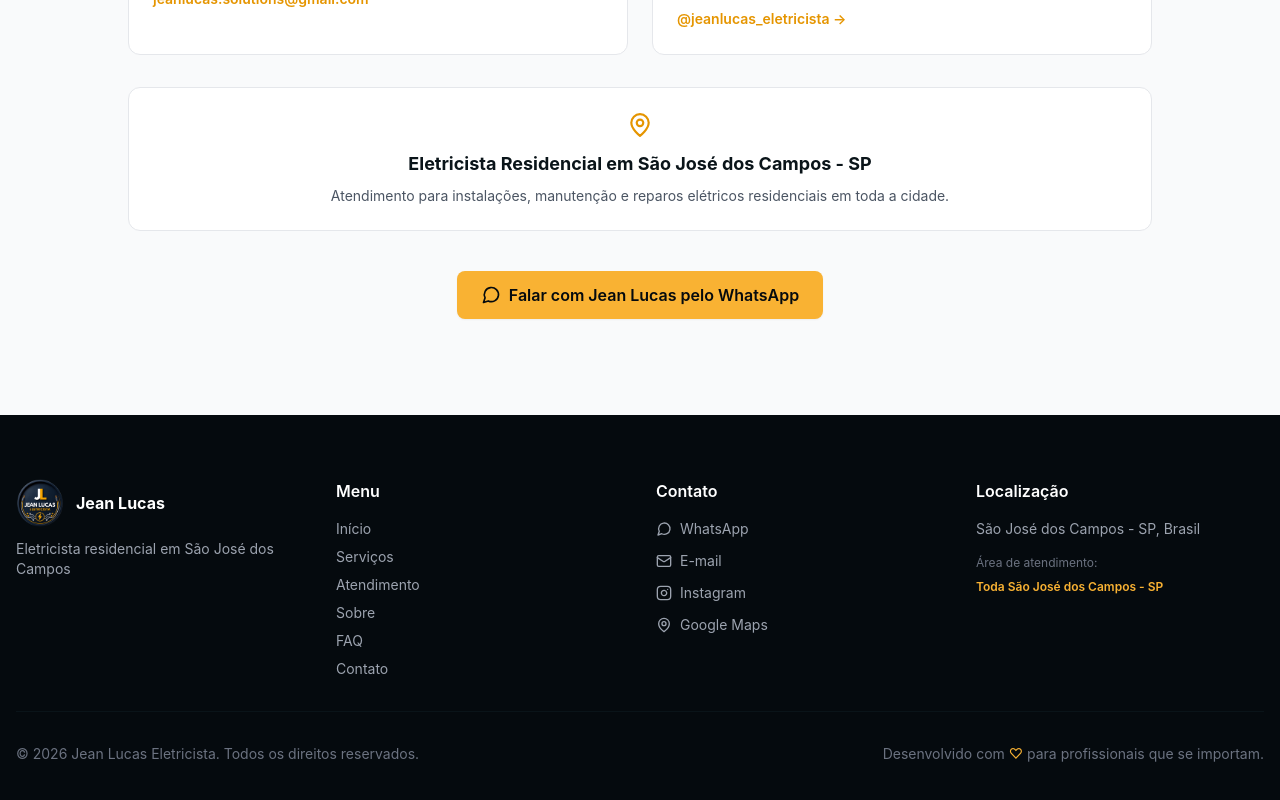
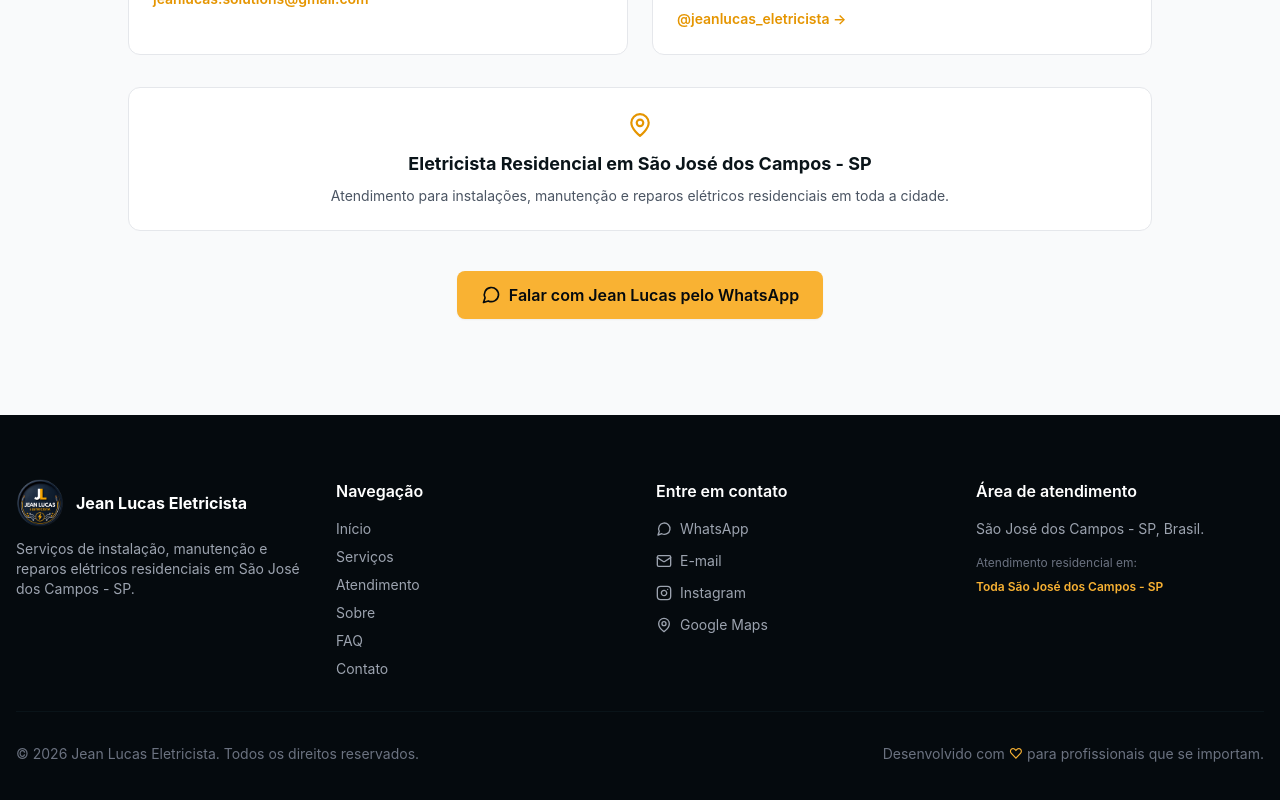
Before and after one commit to jeanlucassolutions/site-institucional, a Next.js app: page / in a window 1280 px wide. Shown: the part 9277-10077 px from the top of the page. Built offline with nearby package versions, Linux system fonts and the light colour scheme; no server answers.

Commit message:
Revise footer text for clarity and detail
Updated footer content to provide more detailed information about services and contact.

```diff
--- a/src/components/Footer.tsx
+++ b/src/components/Footer.tsx
@@ -1,3 +1,4 @@
+
 'use client'
 
 import Image from 'next/image'
@@ -40,26 +41,26 @@ const Footer = () => {
               <div className="relative w-12 h-12 flex-shrink-0">
                 <Image
                   src="/images/logo-jean-lucas-eletricista.png"
-                  alt="Jean Lucas Eletricista"
+                  alt="Jean Lucas Eletricista residencial em São José dos Campos"
                   fill
                   className="object-contain"
                 />
               </div>
 
               <span className="font-bold text-white">
-                Jean Lucas
+                Jean Lucas Eletricista
               </span>
             </div>
 
             <p className="text-sm text-gray-400">
-              Eletricista residencial em São José dos Campos
+              Serviços de instalação, manutenção e reparos elétricos residenciais em São José dos Campos - SP.
             </p>
           </div>
 
           {/* Navegação */}
           <div>
             <h3 className="font-semibold text-white mb-4">
-              Menu
+              Navegação
             </h3>
 
             <ul className="space-y-2 text-sm">
@@ -79,7 +80,7 @@ const Footer = () => {
           {/* Contato */}
           <div>
             <h3 className="font-semibold text-white mb-4">
-              Contato
+              Entre em contato
             </h3>
 
             <ul className="space-y-3 text-sm">
@@ -135,15 +136,15 @@ const Footer = () => {
           {/* Localização */}
           <div>
             <h3 className="font-semibold text-white mb-4">
-              Localização
+              Área de atendimento
             </h3>
 
             <p className="text-sm text-gray-400 mb-4">
-              São José dos Campos - SP, Brasil
+              São José dos Campos - SP, Brasil.
             </p>
 
             <div className="text-xs text-gray-500">
-              <p>Área de atendimento:</p>
+              <p>Atendimento residencial em:</p>
 
               <p className="text-electric-500 font-semibold mt-2">
                 Toda São José dos Campos - SP
```
